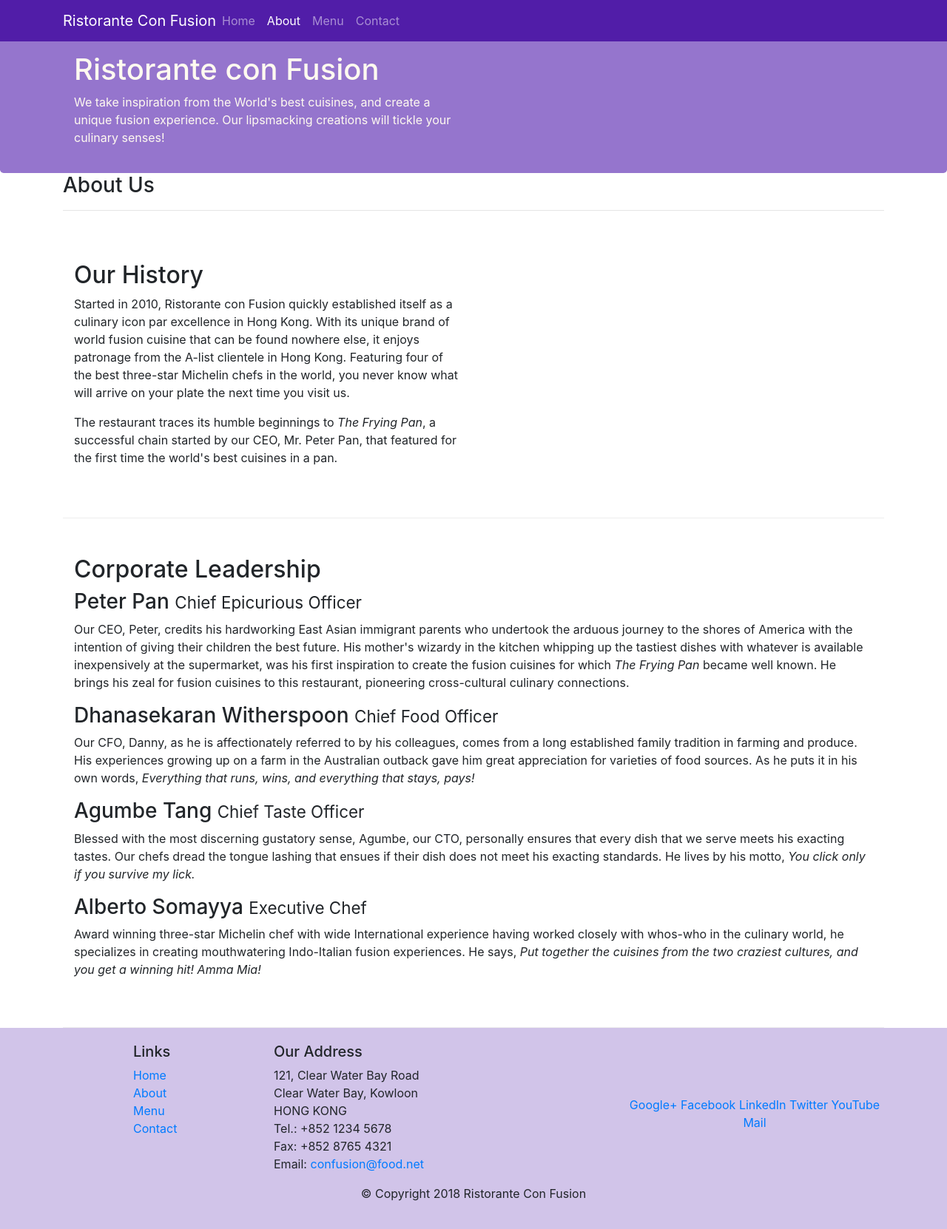
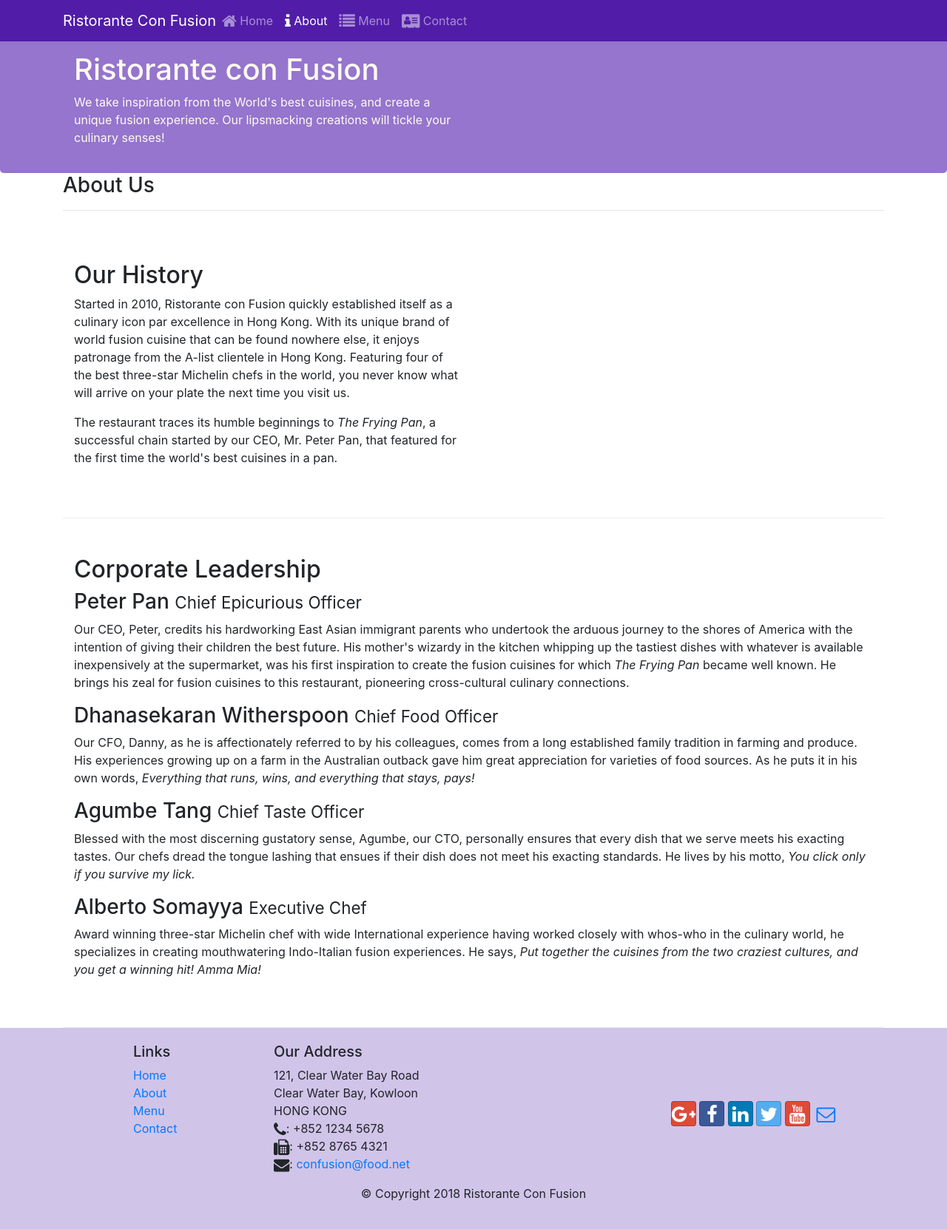
Before and after one commit to 7ganam/confusion-resturant-website-, a website: page aboutus.html in a window 1280 px wide. Shown: the whole page at 74% size. Drawn offline with nearby package versions, Linux system fonts and the light colour scheme.

Commit message:
added the icons to the menu

```diff
--- a/aboutus.html
+++ b/aboutus.html
@@ -12,6 +12,9 @@
     <!-- Bootstrap CSS -->
     <link rel="stylesheet" href="node_modules/bootstrap/dist/css/bootstrap.min.css">
     <link rel="stylesheet" href="css/styles.css">
+
+    <link rel="stylesheet" href="node_modules/font-awesome/css/font-awesome.min.css">
+    <link rel="stylesheet" href="node_modules/bootstrap-social/bootstrap-social.css">
 </head>
 
 <body>
@@ -23,11 +26,10 @@
             <a class="navbar-brand mr-auto" href="#">Ristorante Con Fusion</a>
             <div class= "collapse navbar-collapse" id="Navbar">
                 <ul class="navbar-nav mr-auto">
-                    <li class="nav-item "><a class="nav-link" href="./index.html">Home</a></li>
-                    <li class="nav-item active"><a class="nav-link" href="./aboutus.html">About</a></li>
-                    <li class="nav-item"><a class="nav-link" href="#">Menu</a></li>
-                    <li class="nav-item"><a class="nav-link" href="#">Contact</a></li>
-                </ul>
+                    <li class="nav-item"><a class="nav-link" href="./index.html"><span class="fa fa-home fa-lg"></span> Home</a></li>
+                    <li class="nav-item active"><a class="nav-link" href="#"><span class="fa fa-info fa-lg"></span> About</a></li>
+                    <li class="nav-item"><a class="nav-link" href="#"><span class="fa fa-list fa-lg"></span> Menu</a></li>
+                    <li class="nav-item"><a class="nav-link" href="#"><span class="fa fa-address-card fa-lg"></span> Contact</a></li>                </ul>
             </div>
         </div>
     </nav>
@@ -101,20 +103,23 @@
 		              121, Clear Water Bay Road<br>
 		              Clear Water Bay, Kowloon<br>
 		              HONG KONG<br>
-		              Tel.: +852 1234 5678<br>
-		              Fax: +852 8765 4321<br>
-		              Email: <a href="mailto:confusion@food.net">confusion@food.net</a>
+                      <i class="fa fa-phone fa-lg"></i>: +852 1234 5678<br>
+                      <i class="fa fa-fax fa-lg"></i>: +852 8765 4321<br>
+                      <i class="fa fa-envelope fa-lg"></i>:
+                      <a href="mailto:confusion@food.net">confusion@food.net</a>
 		           </address>
                 </div>
                 <div class="col-12 col-sm-4 align-self-center">
                     <div class="text-center">
-                        <a href="http://google.com/+">Google+</a>
-                        <a href="http://www.facebook.com/profile.php?id=">Facebook</a>
-                        <a href="http://www.linkedin.com/in/">LinkedIn</a>
-                        <a href="http://twitter.com/">Twitter</a>
-                        <a href="http://youtube.com/">YouTube</a>
-                        <a href="mailto:">Mail</a>
-                    </div>
+                        <div class="text-center">
+                            <a class="btn btn-social-icon btn-google" href="http://google.com/+"><i class="fa fa-google-plus"></i></a>
+                            <a class="btn btn-social-icon btn-facebook" href="http://www.facebook.com/profile.php?id="><i class="fa fa-facebook"></i></a>
+                            <a class="btn btn-social-icon btn-linkedin" href="http://www.linkedin.com/in/"><i class="fa fa-linkedin"></i></a>
+                            <a class="btn btn-social-icon btn-twitter" href="http://twitter.com/"><i class="fa fa-twitter"></i></a>
+                            <a class="btn btn-social-icon btn-google" href="http://youtube.com/"><i class="fa fa-youtube"></i></a>
+                            <a class="btn btn-social-icon" href="mailto:"><i class="fa fa-envelope-o"></i></a>
+                        </div>
+                        </div>
                 </div>
            </div>
            <div class="row justify-content-center">
--- a/package.json
+++ b/package.json
@@ -15,6 +15,8 @@
   },
   "dependencies": {
     "bootstrap": "^4.0.0",
+    "bootstrap-social": "^5.1.1",
+    "font-awesome": "^4.7.0",
     "jquery": "^3.3.1",
     "popper.js": "^1.12.9"
   }
```
Also changed, not shown: index.html (+29 -24 lines), 1 other file.
